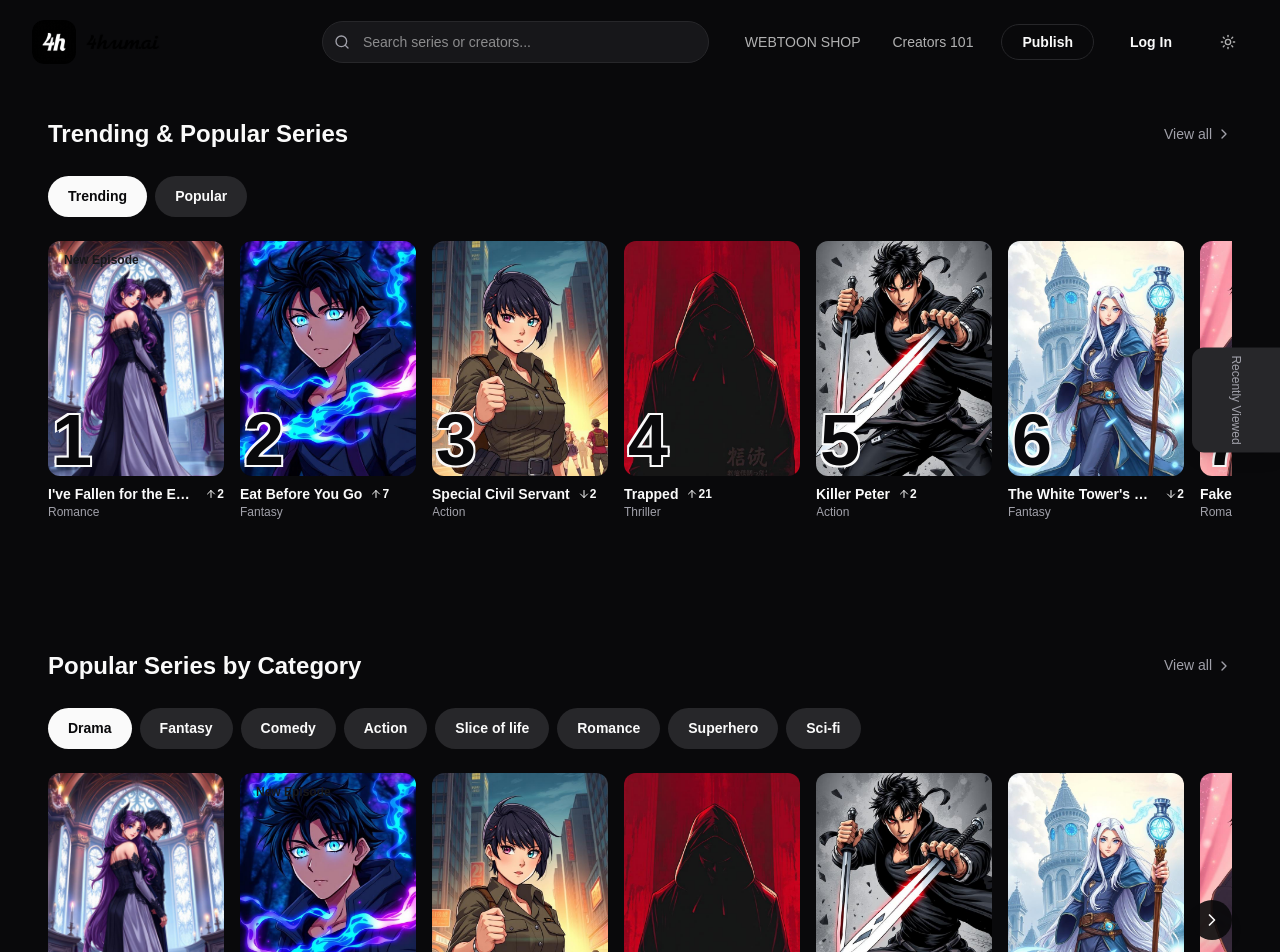
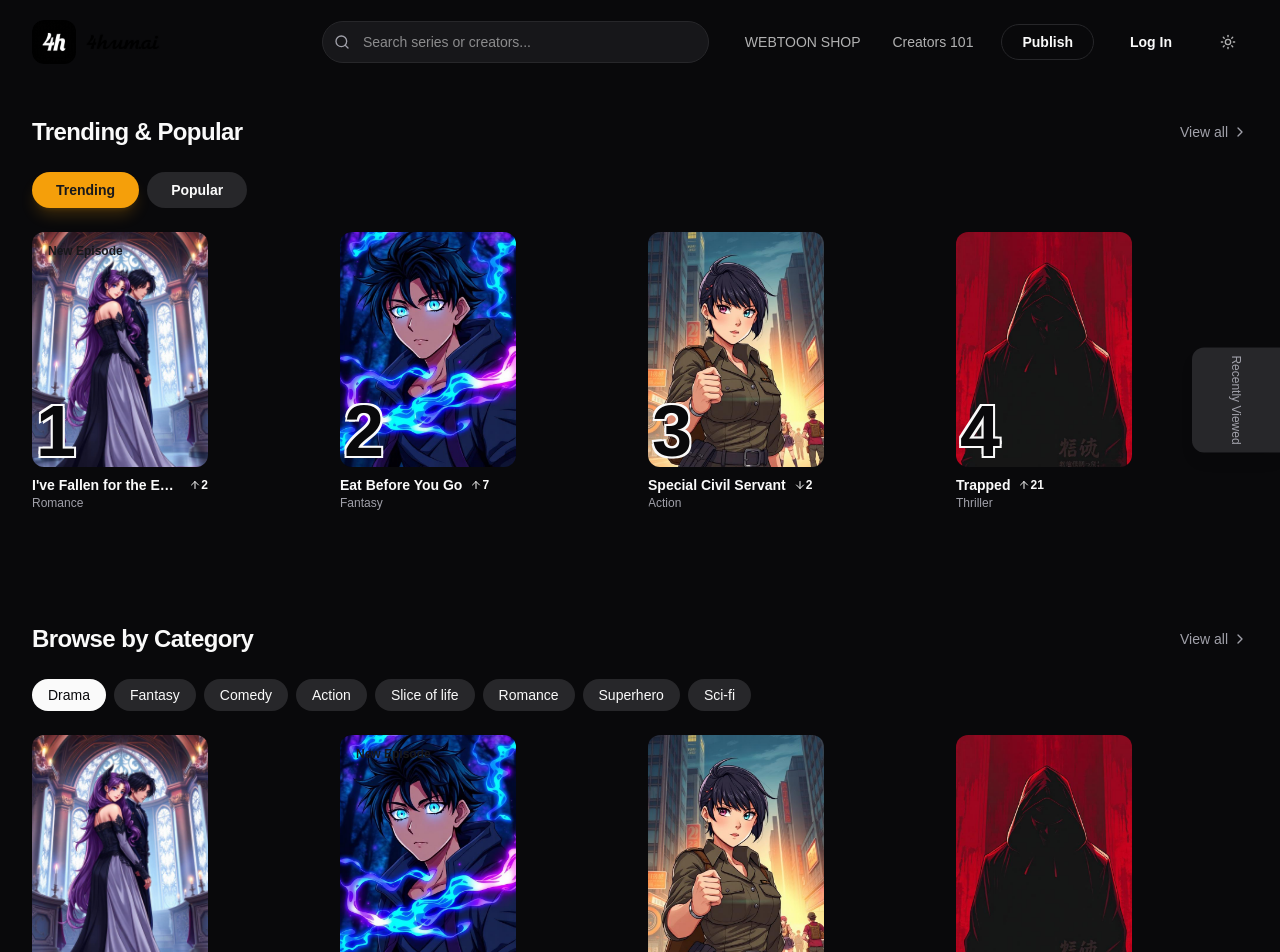
Before and after one commit to slogvo/webtoon-hub-preview, a Next.js app in the folder apps/web/: page / in a window 1280 px wide. Shown: the top 952 px of the page. Built offline with nearby package versions, Linux system fonts and the light colour scheme; no server answers; a web font is replaced by a local one.

Commit message:
feat(carousel): implement professional slider with arrow controls

```diff
--- a/apps/web/src/components/CategorySection.tsx
+++ b/apps/web/src/components/CategorySection.tsx
@@ -1,9 +1,11 @@
 "use client";
 
-import { useState } from "react";
-import { ChevronRight } from "lucide-react";
+import { useState, useCallback, useEffect } from "react";
+import { ChevronRight, ChevronLeft } from "lucide-react";
 import ComicCard from "./ComicCard";
 import { comics } from "@/data/mockData";
+import useEmblaCarousel from "embla-carousel-react";
+import { Button } from "@/components/ui/button";
 
 const categories = [
   "Drama",
@@ -16,9 +18,7 @@ const categories = [
   "Sci-fi",
 ];
 
-// Generate category comics from our mock data
 const getComicsForCategory = (category: string) => {
-  // Use our existing comics data and filter/map for display
   return comics.map((comic, index) => ({
     ...comic,
     genre: category,
@@ -30,13 +30,39 @@ const CategorySection = () => {
   const [activeCategory, setActiveCategory] = useState("Drama");
   const categoryComics = getComicsForCategory(activeCategory);
 
+  const [emblaRef, emblaApi] = useEmblaCarousel({
+    align: "start",
+    slidesToScroll: 1,
+    containScroll: "trimSnaps",
+  });
+
+  const [prevBtnEnabled, setPrevBtnEnabled] = useState(false);
+  const [nextBtnEnabled, setNextBtnEnabled] = useState(false);
+
+  const scrollPrev = useCallback(() => emblaApi && emblaApi.scrollPrev(), [emblaApi]);
+  const scrollNext = useCallback(() => emblaApi && emblaApi.scrollNext(), [emblaApi]);
+
+  const onSelect = useCallback((emblaApi: any) => {
+    // eslint-disable-next-line react-hooks/set-state-in-effect
+    setPrevBtnEnabled(emblaApi.canScrollPrev());
+    // eslint-disable-next-line react-hooks/set-state-in-effect
+    setNextBtnEnabled(emblaApi.canScrollNext());
+  }, []);
+
+  useEffect(() => {
+    if (!emblaApi) return;
+    // eslint-disable-next-line react-hooks/set-state-in-effect
+    onSelect(emblaApi);
+    emblaApi.on("reInit", onSelect);
+    emblaApi.on("select", onSelect);
+  }, [emblaApi, onSelect]);
+
   return (
     <section className="py-8">
-      <div className="container mx-auto px-4">
       {/* Header */}
       <div className="flex items-center justify-between mb-6">
-          <h2 className="section-title">Popular Series by Category</h2>
-          <a href="#" className="view-all">
+        <h2 className="text-2xl font-bold tracking-tight">Browse by Category</h2>
+        <a href="#" className="flex items-center gap-1 text-sm font-medium text-muted-foreground hover:text-primary transition-colors">
           View all
           <ChevronRight className="w-4 h-4" />
         </a>
@@ -48,32 +74,56 @@ const CategorySection = () => {
           <button
             key={category}
             onClick={() => setActiveCategory(category)}
-              className={`category-pill ${activeCategory === category ? "category-pill-active" : ""}`}
+            className={`px-4 py-1.5 rounded-full text-sm font-medium transition-all ${
+              activeCategory === category
+                ? "bg-foreground text-background"
+                : "bg-secondary text-secondary-foreground hover:bg-secondary/80"
+            }`}
           >
             {category}
           </button>
         ))}
       </div>
 
-        {/* Comics Grid */}
-        <div className="relative">
-          <div className="flex gap-4 overflow-x-auto pb-4 scrollbar-hide">
+      {/* Carousel */}
+      <div className="relative group">
+        <div className="overflow-hidden" ref={emblaRef}>
+          <div className="flex gap-4">
             {categoryComics.map((comic) => (
+              <div key={comic.id} className="flex-none w-[calc(50%-8px)] sm:w-[calc(33.333%-10.666px)] lg:w-[calc(25%-12px)]">
                 <ComicCard
-                key={comic.id}
                   title={comic.title}
                   genre={comic.genre}
                   image={comic.image}
                   isNew={comic.isNew}
                   slug={comic.slug}
                 />
+              </div>
             ))}
           </div>
+        </div>
 
-          <button className="carousel-arrow right-0">
-            <ChevronRight className="w-5 h-5" />
-          </button>
-        </div>
+        {/* Navigation Buttons */}
+        {prevBtnEnabled && (
+          <Button
+            variant="secondary"
+            size="icon"
+            className="absolute left-0 top-1/2 -translate-y-1/2 -translate-x-1/2 rounded-full shadow-xl opacity-0 group-hover:opacity-100 transition-opacity z-10 hidden sm:flex"
+            onClick={scrollPrev}
+          >
+            <ChevronLeft className="h-5 w-5" />
+          </Button>
+        )}
+        {nextBtnEnabled && (
+          <Button
+            variant="secondary"
+            size="icon"
+            className="absolute right-0 top-1/2 -translate-y-1/2 translate-x-1/2 rounded-full shadow-xl opacity-0 group-hover:opacity-100 transition-opacity z-10 hidden sm:flex"
+            onClick={scrollNext}
+          >
+            <ChevronRight className="h-5 w-5" />
+          </Button>
+        )}
       </div>
     </section>
   );
--- a/apps/web/src/components/TrendingSection.tsx
+++ b/apps/web/src/components/TrendingSection.tsx
@@ -1,9 +1,11 @@
 "use client";
 
-import { useState } from "react";
+import { useState, useCallback, useEffect } from "react";
 import { ChevronRight, ChevronLeft } from "lucide-react";
 import ComicCard from "./ComicCard";
 import { comics } from "@/data/mockData";
+import useEmblaCarousel from "embla-carousel-react";
+import { Button } from "@/components/ui/button";
 
 const trendingComics = comics.map((comic, index) => ({
   ...comic,
@@ -21,16 +23,43 @@ const TrendingSection = () => {
   const [activeTab, setActiveTab] = useState<"trending" | "popular">(
     "trending",
   );
+
+  const [emblaRef, emblaApi] = useEmblaCarousel({
+    align: "start",
+    slidesToScroll: 1,
+    containScroll: "trimSnaps",
+  });
+
+  const [prevBtnEnabled, setPrevBtnEnabled] = useState(false);
+  const [nextBtnEnabled, setNextBtnEnabled] = useState(false);
+
+  const scrollPrev = useCallback(() => emblaApi && emblaApi.scrollPrev(), [emblaApi]);
+  const scrollNext = useCallback(() => emblaApi && emblaApi.scrollNext(), [emblaApi]);
+
+  const onSelect = useCallback((emblaApi: any) => {
+    // eslint-disable-next-line react-hooks/set-state-in-effect
+    setPrevBtnEnabled(emblaApi.canScrollPrev());
+    // eslint-disable-next-line react-hooks/set-state-in-effect
+    setNextBtnEnabled(emblaApi.canScrollNext());
+  }, []);
+
+  useEffect(() => {
+    if (!emblaApi) return;
+    // eslint-disable-next-line react-hooks/set-state-in-effect
+    onSelect(emblaApi);
+    emblaApi.on("reInit", onSelect);
+    emblaApi.on("select", onSelect);
+  }, [emblaApi, onSelect]);
+
   const displayComics =
     activeTab === "trending" ? trendingComics : popularComics;
 
   return (
     <section className="py-8">
-      <div className="container mx-auto px-4">
       {/* Header */}
       <div className="flex items-center justify-between mb-6">
-          <h2 className="section-title">Trending & Popular Series</h2>
-          <a href="#" className="view-all">
+        <h2 className="text-2xl font-bold tracking-tight">Trending & Popular</h2>
+        <a href="#" className="flex items-center gap-1 text-sm font-medium text-muted-foreground hover:text-primary transition-colors">
           View all
           <ChevronRight className="w-4 h-4" />
         </a>
@@ -40,24 +69,33 @@ const TrendingSection = () => {
       <div className="flex gap-2 mb-6">
         <button
           onClick={() => setActiveTab("trending")}
-            className={`category-pill ${activeTab === "trending" ? "category-pill-active" : ""}`}
+          className={`px-6 py-2 rounded-full text-sm font-semibold transition-all ${
+            activeTab === "trending"
+              ? "bg-primary text-primary-foreground shadow-lg shadow-primary/20"
+              : "bg-secondary text-secondary-foreground hover:bg-secondary/80"
+          }`}
         >
           Trending
         </button>
         <button
           onClick={() => setActiveTab("popular")}
-            className={`category-pill ${activeTab === "popular" ? "category-pill-active" : ""}`}
+          className={`px-6 py-2 rounded-full text-sm font-semibold transition-all ${
+            activeTab === "popular"
+              ? "bg-primary text-primary-foreground shadow-lg shadow-primary/20"
+              : "bg-secondary text-secondary-foreground hover:bg-secondary/80"
+          }`}
         >
           Popular
         </button>
       </div>
 
       {/* Carousel */}
-        <div className="relative">
-          <div className="flex gap-4 overflow-x-auto pb-4 scrollbar-hide">
+      <div className="relative group">
+        <div className="overflow-hidden" ref={emblaRef}>
+          <div className="flex gap-4">
             {displayComics.map((comic, index) => (
+              <div key={comic.id} className="flex-none w-[calc(50%-8px)] sm:w-[calc(33.333%-10.666px)] lg:w-[calc(25%-12px)]">
                 <ComicCard
-                key={comic.id}
                   rank={index + 1}
                   title={comic.title}
                   genre={comic.genre}
@@ -67,13 +105,32 @@ const TrendingSection = () => {
                   slug={comic.slug}
                   priority={index === 0}
                 />
+              </div>
             ))}
           </div>
+        </div>
 
-          <button className="carousel-arrow right-0">
-            <ChevronRight className="w-5 h-5" />
-          </button>
-        </div>
+        {/* Navigation Buttons */}
+        {prevBtnEnabled && (
+          <Button
+            variant="secondary"
+            size="icon"
+            className="absolute left-0 top-1/2 -translate-y-1/2 -translate-x-1/2 rounded-full shadow-xl opacity-0 group-hover:opacity-100 transition-opacity z-10 hidden sm:flex"
+            onClick={scrollPrev}
+          >
+            <ChevronLeft className="h-5 w-5" />
+          </Button>
+        )}
+        {nextBtnEnabled && (
+          <Button
+            variant="secondary"
+            size="icon"
+            className="absolute right-0 top-1/2 -translate-y-1/2 translate-x-1/2 rounded-full shadow-xl opacity-0 group-hover:opacity-100 transition-opacity z-10 hidden sm:flex"
+            onClick={scrollNext}
+          >
+            <ChevronRight className="h-5 w-5" />
+          </Button>
+        )}
       </div>
     </section>
   );
```
Also changed, not shown: 1 other file (tests, documents, lock files or other folders). Lines whose indentation alone changed are shown as unchanged.
